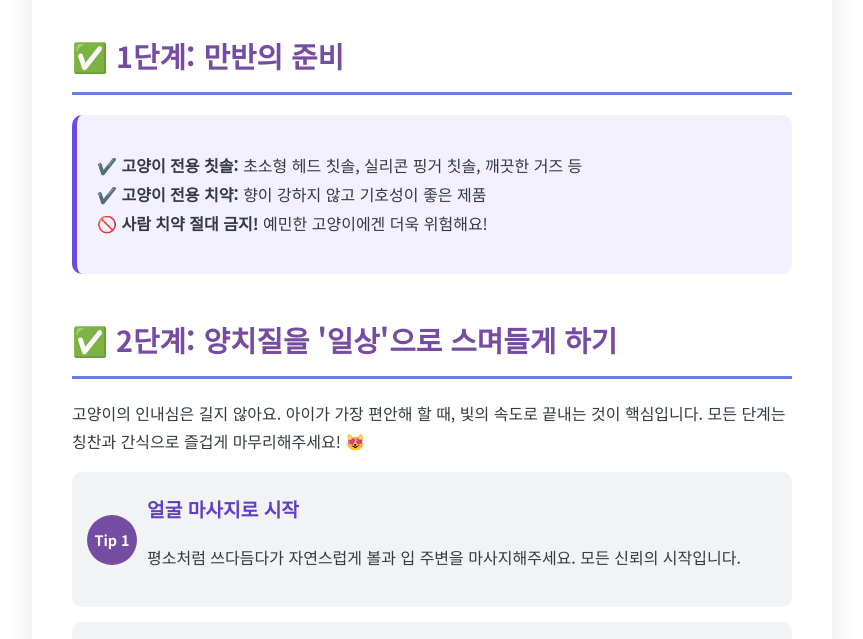
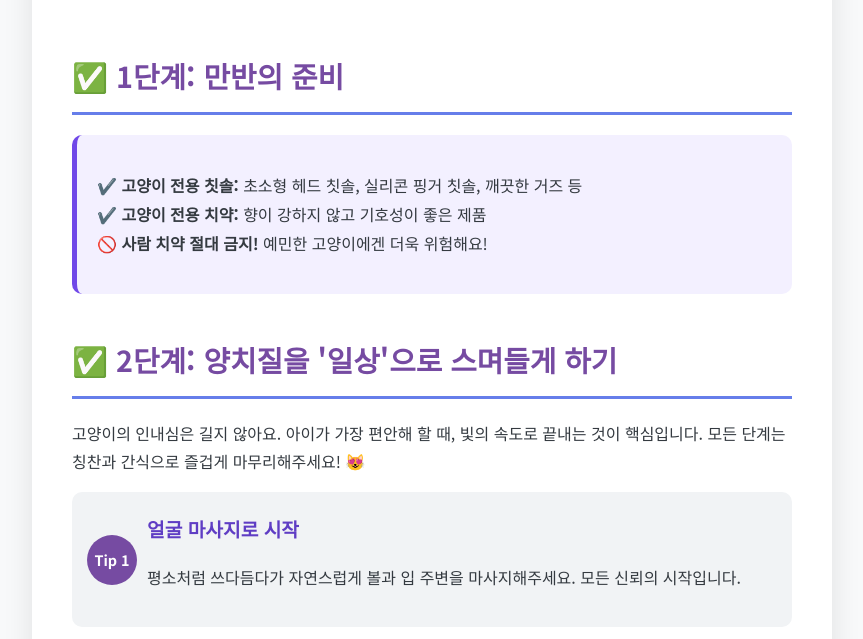
Before and after one commit to ivomec/Guardian, a plain HTML site: page templates/고양이 양치.html in a window 1280 px wide. Shown: the part 364-1003 px from the top of the page, without its empty margins (208-1071 px from the left). Drawn offline with Linux system fonts and the light colour scheme.

Commit message:
Update 고양이 양치.html

```diff
--- a/templates/고양이 양치.html
+++ b/templates/고양이 양치.html
@@ -2,13 +2,12 @@
 <html lang="ko">
 <head>
     <meta charset="UTF-8">
-    <!-- [⭐핵심 수정⭐] 화면을 스마트폰 비율로 강제하던 viewport 메타 태그를 삭제했습니다. -->
     <title>고양이 양치 가이드 - 치과 특화 금호동물병원</title>
     <link rel="preconnect" href="https://fonts.googleapis.com">
     <link rel="preconnect" href="https://fonts.gstatic.com" crossorigin>
     <link href="https://fonts.googleapis.com/css2?family=Noto+Sans+KR:wght@400;700;900&display=swap" rel="stylesheet">
     <style>
-        body { font-family: 'Noto Sans KR', sans-serif; color: #343A40; margin: 0; line-height: 1.8; }
+        body { font-family: 'Noto Sans KR', sans-serif; background-color: #F8F9FA; color: #343A40; margin: 0; padding: 20px; line-height: 1.8; }
         .container { max-width: 800px; margin: auto; background-color: #FFFFFF; border-radius: 20px; box-shadow: 0 10px 30px rgba(0, 0, 0, 0.1); overflow: hidden; }
         .header { background: linear-gradient(135deg, #667EEA, #764BA2); color: white; padding: 40px; text-align: center; }
         .header h1 { margin: 0; font-size: 2.5em; font-weight: 900; }
@@ -29,7 +28,6 @@
 </head>
 <body>
 <div id="captureArea" class="container">
-    <!-- ... (나머지 내용은 이전과 동일) ... -->
     <div class="header">
         <h1>ฅ^•ﻌ•^ฅ<br>츤데레 냥님 마음 여는<br>양치 비법 대공개</h1>
         <p>짧고 굵게! 존중과 인내심으로 시작하는 구강 케어</p>
```
